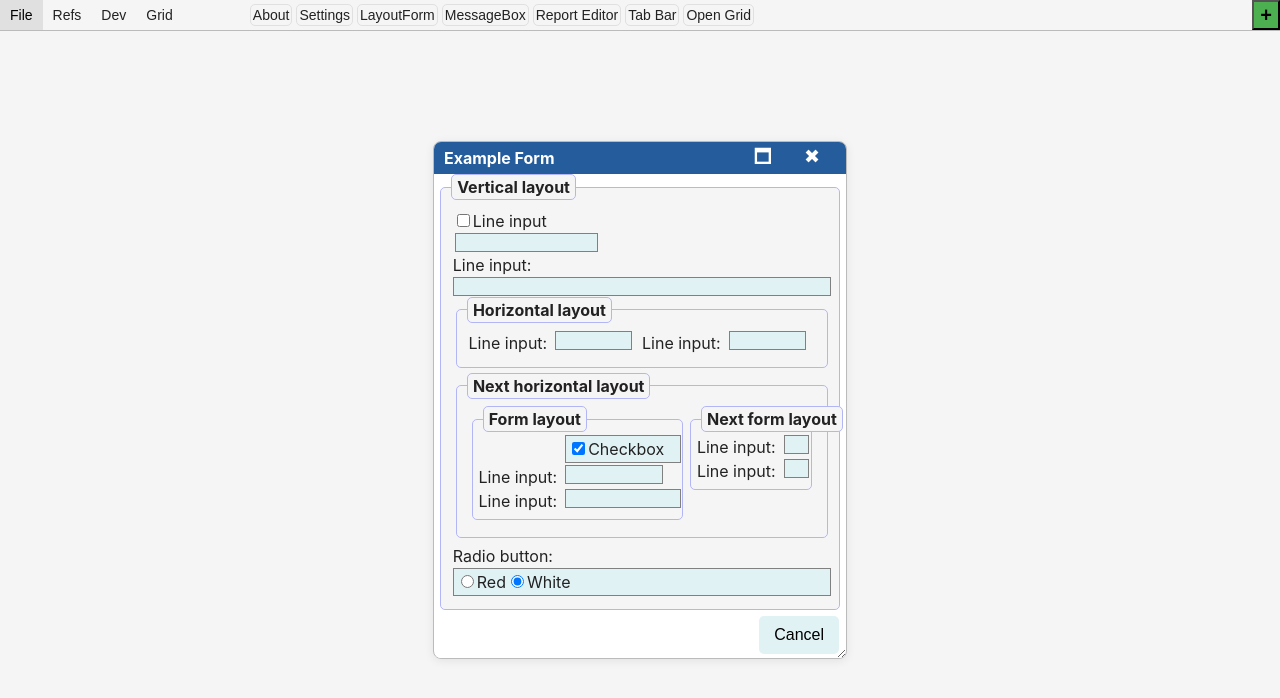
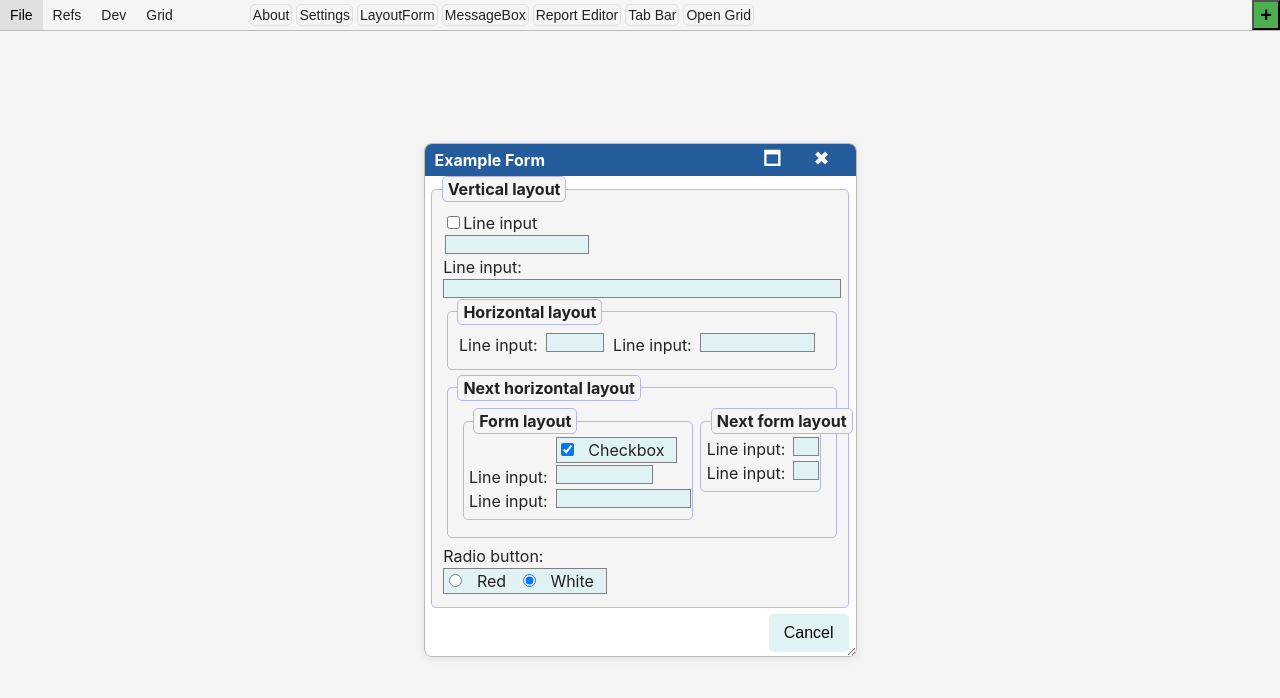
Before and after one commit to AndreiPuchko/q2web, a React (Vite) app: page / in a window 1280 px wide. Both pictures are taken after a click on the button "LayoutForm". Shown: the top 698 px of the page. Built offline with nearby package versions, Linux system fonts and the light colour scheme.

Commit message:
styles..

```diff
--- a/src/components/Form.css
+++ b/src/components/Form.css
@@ -52,6 +52,12 @@ button {
   padding: 1px 2px;
 }
 
+.Q2RadioButton,
+.Q2CheckBox-container {
+  display: inline-block;
+  padding: 0 0cap;
+}
+
 .Q2CheckBox-container {
   /* padding: 0px; */
   /* height: 1.8cap; */
@@ -75,6 +81,12 @@ button {
   background-color: var(--form-input-disabled);
 }
 
+.Q2CheckBox-container label {
+  padding: 0 1cap;
+}
+.Q2RadioButton label {
+  padding: 0 1cap;
+}
 
 .Panel {
   min-width: 0;
--- a/src/components/reportEditor/Q2ReportEditor.css
+++ b/src/components/reportEditor/Q2ReportEditor.css
@@ -63,7 +63,7 @@
     color: black;
     min-height: 2.7em;
     max-height: 2.7em;
-    border-bottom: 1px solid black;
+    border: 1px solid black;
 }
 
 .q2-report-page {
--- a/src/components/widgets/CheckBox.tsx
+++ b/src/components/widgets/CheckBox.tsx
@@ -75,7 +75,7 @@ class Q2CheckBox extends Widget<Q2CheckBoxProps, Q2CheckBoxState> {
                     onChange={this.handleChange}
                     checked={this.state.value}
                 />
-                <label htmlFor={this.id} className="Q2CheckBox-label">{column.label}</label>
+                <label htmlFor={this.id}>{column.label}</label>
             </div>
         );
     }
--- a/src/components/widgets/Panel.tsx
+++ b/src/components/widgets/Panel.tsx
@@ -157,7 +157,7 @@ class Q2Panel extends Component<Q2PanelProps, { checkChecked: boolean }> {
 
         const tabs: any = [];
         if (panel?.isTabWidget) {
-            panel.children.reduce((a: any, b:any) => {
+            panel.children.reduce((a: any, b: any) => {
                 a;
                 tabs.push({ key: b.key, label: b.label, display: "" });
             }, tabs)
@@ -183,11 +183,11 @@ class Q2Panel extends Component<Q2PanelProps, { checkChecked: boolean }> {
         const tabWidgetControl: Q2Control = new Q2Control("tabWidget", "", {
             pic: panel.label,
             data: 1, valid: tabWidgetValid,
-            style: `# {padding: 0px 0px 0px; margin: 0px; padding-bottom:0px; border:none; border-bottom: 2px solid }
+            style: `# {padding: 0; margin: 0; gap: 5px; border:none; border-bottom: 1px solid; display:flex; background:transparent }
                     # input {display:none;}
                     # label {border: 1px solid gray;margin-right:5px; background: var(--form-input-bg); padding: 0 1cap;}
                     # label:hover { filter: brightness(90%)}
-                    # input[type="radio"]:checked + label {  background-color: lightgreen;}
+                    # input[type="radio"]:checked + label {  background-color: LightSkyBlue;}
                     `
         })
 
@@ -232,10 +232,7 @@ class Q2Panel extends Component<Q2PanelProps, { checkChecked: boolean }> {
                             )
                         ))}
                 {(panel?.isTabWidget) ? (<Q2RadioButton {...tabWidgetControlProps} />) : ""}
-                <fieldset
-                    className="field-set-style"
-                    disabled={this.hasCheck && !checkChecked}
-                >
+                <fieldset className="field-set-style" disabled={this.hasCheck && !checkChecked}>
                     <div style={style}>
                         {panel.children && panel.children.map((child: any, index: number) => {
                             // Ensure child.id is always defined and unique
@@ -246,7 +243,8 @@ class Q2Panel extends Component<Q2PanelProps, { checkChecked: boolean }> {
                                 return (
                                     <div key={child.key + `-form-group1-${index}`}
                                         id={child.key}
-                                        style={{ gridColumn: "1 / span 2", width: "100%" }}>
+                                        // style={{ gridColumn: "1 / span 2", width: "100%" }}>
+                                        style={{ width: "100%" }}>
                                         {form.renderPanel(child)}
                                     </div>
                                 );
--- a/src/q2_modules/Q2Form.ts
+++ b/src/q2_modules/Q2Form.ts
@@ -79,9 +79,9 @@ export class Q2Control {
     getStyle() {
         // console.log(this.control, this.label, this.stretch)
         if (this.datalen)
-            return { flex: `0 1 auto` }
+            return { flex: `0 1 auto`, maxWidth: `${this.datalen*1.5}cap` }
         else
-            return { flex: `${this.stretch} 1 auto`, width: "100%" }
+            return { flex: `${this.stretch} ${this.stretch}`, width: "100%" }
     }
 }
 
```
